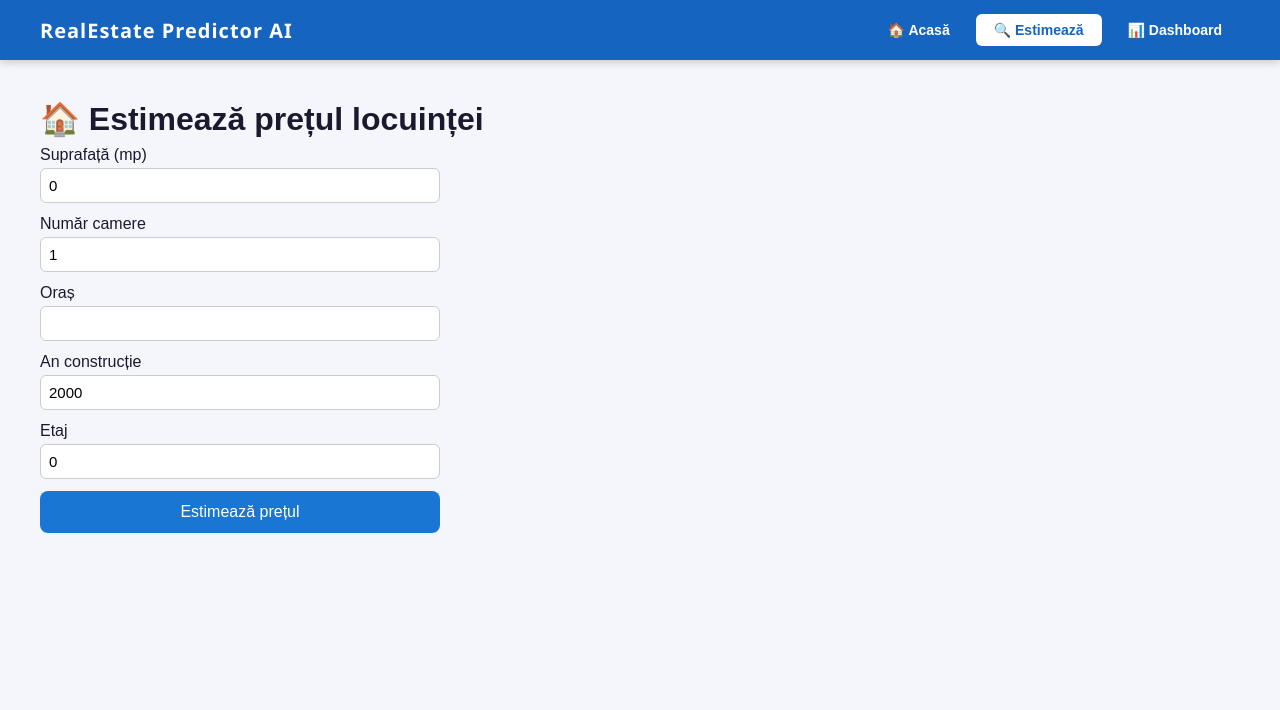
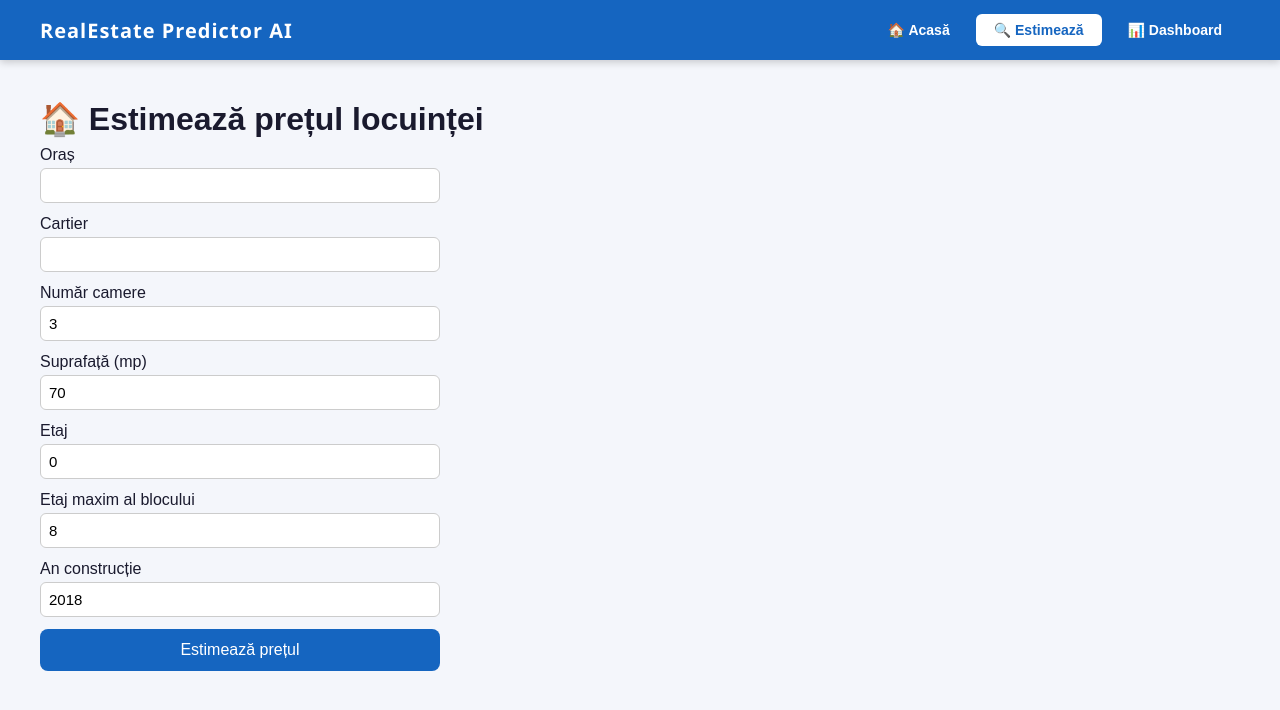
Before and after one commit to john33889/Real_Estate_Predictor, a React (Vite) app in the folder frontend/: page /predict in a window 1280 px wide. Shown: the top 710 px of the page. Built offline with nearby package versions, Linux system fonts and the light colour scheme; no server answers.

Commit message:
feat modific

```diff
--- a/frontend/src/api/api.ts
+++ b/frontend/src/api/api.ts
@@ -2,7 +2,7 @@ import axios from "axios";
 import type { PredictRequest, PredictResponse, MarketStat } from "../types";
 
 const API = axios.create({
-  baseURL: import.meta.env.VITE_API_URL || "http://localhost:8000",
+  baseURL: import.meta.env.VITE_API_URL || "http://192.168.0.127:80800",
 });
 
 export const predictPrice = (data: PredictRequest) =>
--- a/frontend/src/components/PredictForm.tsx
+++ b/frontend/src/components/PredictForm.tsx
@@ -8,11 +8,13 @@ interface Props {
 
 export default function PredictForm({ onSubmit, loading }: Props) {
   const [form, setForm] = useState<PredictRequest>({
-    suprafata: 0,
-    camere: 1,
-    oras: "",
-    an_constructie: 2000,
-    etaj: 0,
+    city: "",
+    floor: 0,
+    max_floor: 8,
+    neighborhood: "",
+    rooms: 3,
+    surface_m2: 70,
+    year_built: 2018,
   });
 
   const handle = (e: React.ChangeEvent<HTMLInputElement>) => {
@@ -22,23 +24,29 @@ export default function PredictForm({ onSubmit, loading }: Props) {
 
   return (
     <div style={{ display: "flex", flexDirection: "column", gap: 12, maxWidth: 400 }}>
-      <label>Suprafață (mp)
-        <input name="suprafata" type="number" value={form.suprafata} onChange={handle} style={inp} />
+      <label>Oraș
+        <input name="city" type="text" value={form.city} onChange={handle} style={inp} />
+      </label>
+      <label>Cartier
+        <input name="neighborhood" type="text" value={form.neighborhood} onChange={handle} style={inp} />
       </label>
       <label>Număr camere
-        <input name="camere" type="number" value={form.camere} onChange={handle} style={inp} />
+        <input name="rooms" type="number" value={form.rooms} onChange={handle} style={inp} />
       </label>
-      <label>Oraș
-        <input name="oras" type="text" value={form.oras} onChange={handle} style={inp} />
+      <label>Suprafață (mp)
+        <input name="surface_m2" type="number" value={form.surface_m2} onChange={handle} style={inp} />
+      </label>
+      <label>Etaj
+        <input name="floor" type="number" value={form.floor} onChange={handle} style={inp} />
+      </label>
+      <label>Etaj maxim al blocului
+        <input name="max_floor" type="number" value={form.max_floor} onChange={handle} style={inp} />
       </label>
       <label>An construcție
-        <input name="an_constructie" type="number" value={form.an_constructie} onChange={handle} style={inp} />
-      </label>
-      <label>Etaj
-        <input name="etaj" type="number" value={form.etaj} onChange={handle} style={inp} />
+        <input name="year_built" type="number" value={form.year_built} onChange={handle} style={inp} />
       </label>
       <button onClick={() => onSubmit(form)} disabled={loading}
-        style={{ padding: "12px", background: "#1976d2", color: "#fff", border: "none", borderRadius: 8, fontSize: 16, cursor: "pointer" }}>
+        style={{ padding: "12px", background: "#1565c0", color: "#fff", border: "none", borderRadius: 8, fontSize: 16, cursor: "pointer" }}>
         {loading ? "Se calculează..." : "Estimează prețul"}
       </button>
     </div>
--- a/frontend/src/components/PredictResult.tsx
+++ b/frontend/src/components/PredictResult.tsx
@@ -7,11 +7,10 @@ interface Props {
 export default function PredictResult({ result }: Props) {
   return (
     <div style={{ marginTop: 24, padding: 24, background: "#f0f7ff", borderRadius: 12, maxWidth: 400 }}>
-      <h2 style={{ color: "#1976d2" }}>
-        💰 {result.pret_estimat.toLocaleString("ro-RO")} €
+      <h2 style={{ color: "#1565c0" }}>
+        💰 {result.predicted_price.toLocaleString("ro-RO")} {result.currency}
       </h2>
-      <p>Interval: <b>{result.interval_min.toLocaleString("ro-RO")} €</b> – <b>{result.interval_max.toLocaleString("ro-RO")} €</b></p>
-      <p style={{ color: "#555" }}>{result.context}</p>
+      <p style={{ color: "#555", marginTop: 8 }}>Estimare generată de modelul AI.</p>
     </div>
   );
 }
```
Also changed, not shown: frontend/src/types/index.ts (+9 -9 lines), 1 other file (tests, documents, lock files or other folders).
